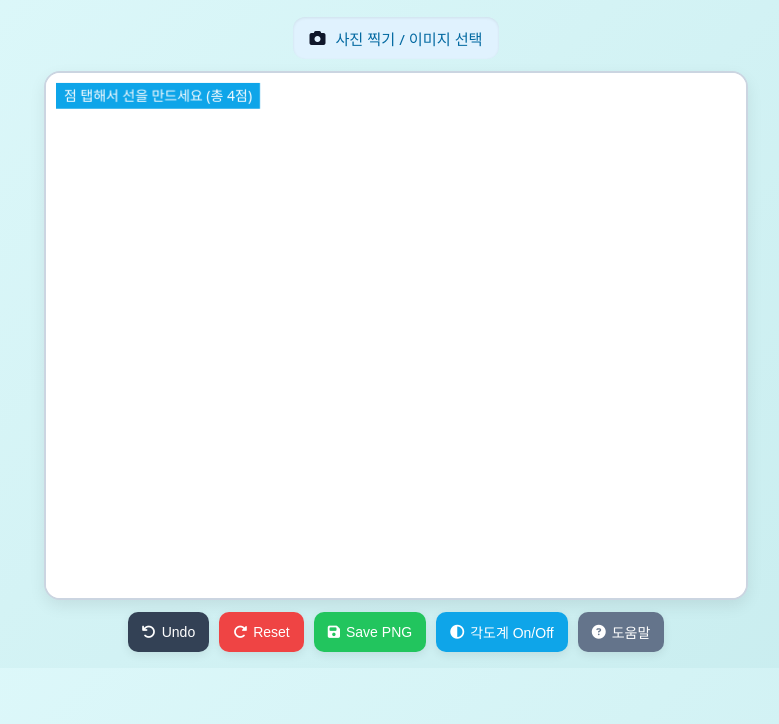
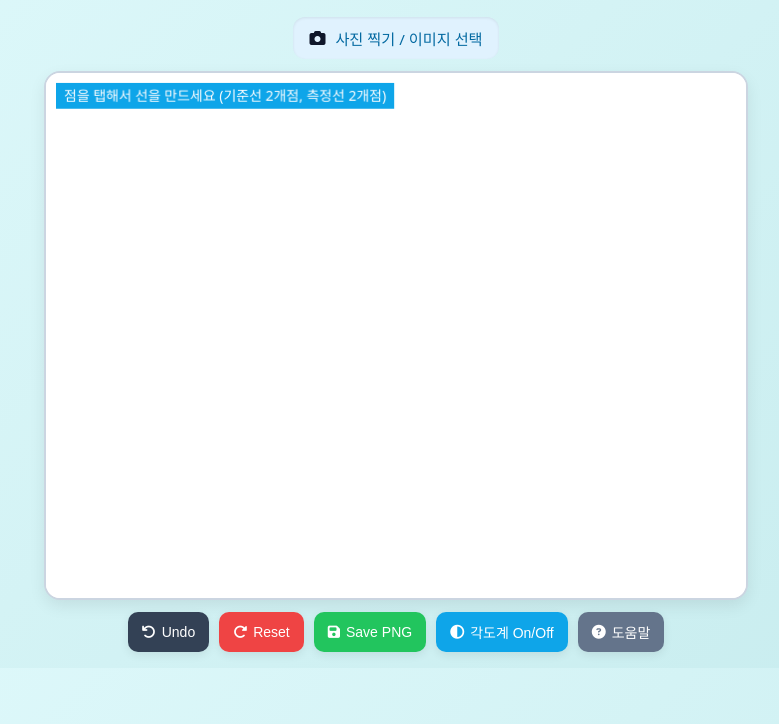
Before and after one commit to Kkamnyang2/torticollis-angle, a plain HTML site: page index.html in a window 1280 px wide. Shown: the part 76-800 px from the top of the page, without its empty margins (244-1023 px from the left). Drawn offline with Linux system fonts and the light colour scheme.

Commit message:
Update index.html

```diff
--- a/index.html
+++ b/index.html
@@ -145,7 +145,7 @@
       if (pts.length === 2){
         return `기준선 설정됨 (점 2개)`;
       }
-      return `점 탭해서 선을 만드세요 (총 4점)`;
+      return `점을 탭해서 선을 만드세요 (기준선 2개점, 측정선 2개점)`;
     }
 
     // ===== 그리기 =====
```
